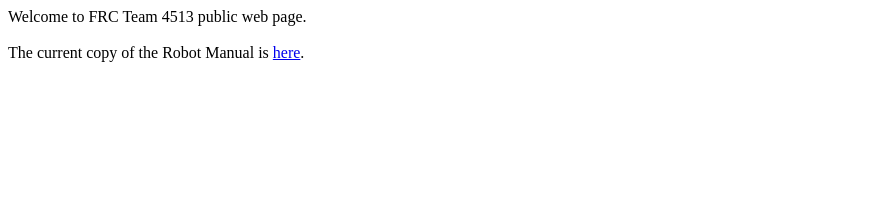
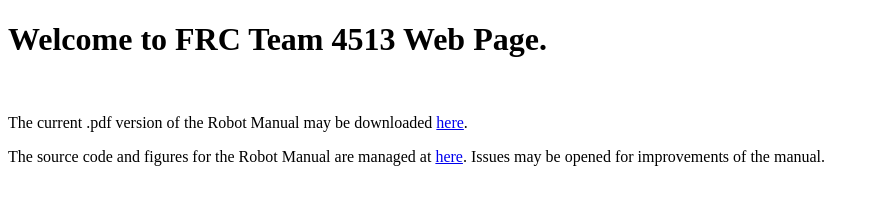
Before and after one commit to FIRST4513/first4513.github.io, a plain HTML site: page index.html in a window 1280 px wide. Shown: the whole page, without its empty margins (0-875 px from the left). Drawn offline with Linux system fonts and the light colour scheme.

Commit message:
rename default pdf and update index.html

```diff
--- a/index.html
+++ b/index.html
@@ -5,11 +5,17 @@
     <meta http-equiv="X-UA-Compatible" content="IE=edge,chrome=1">
 
     <title>FRC Team 4513 Circuit Breakers</title>
-  </head>
+  </head><H1>
+
+  </H1>
 <body>
-Welcome to FRC Team 4513 public web page.
+  <H1>
+     Welcome to FRC Team 4513 Web Page.
+  </H1>
 <br>
-<br>
-The current copy of the Robot Manual is <a href="https://FIRST4513.github.io/pdfs/robot-manual-3.pdf">here</a>.
+<p>
+The current .pdf version of the Robot Manual may be downloaded <a href="https://FIRST4513.github.io/pdfs/robot-manual.pdf">here</a>.
+<p>
+The source code and figures for the Robot Manual are managed at <a href="https://github.com/FIRST4513/Robot-Manual">here</a>. Issues may be opened for improvements of the manual.
 </body>
 </html>
```
Also changed, not shown: 1 other file.
